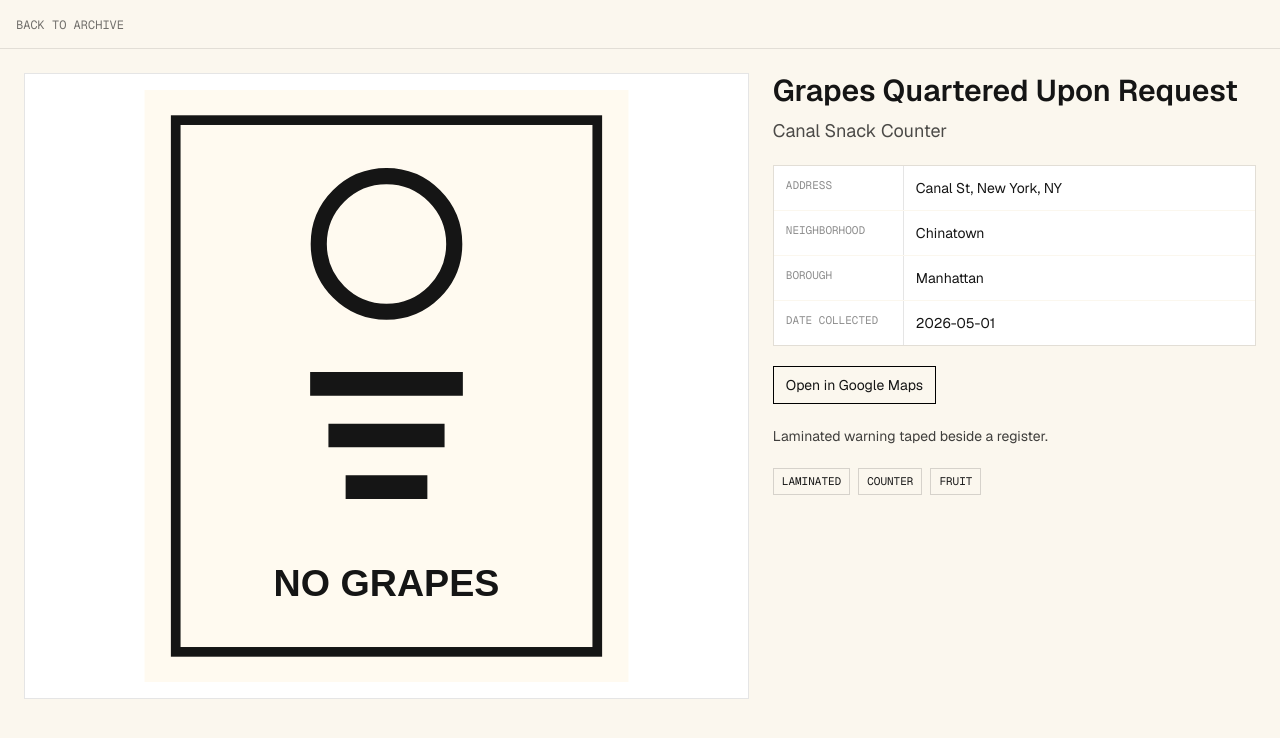
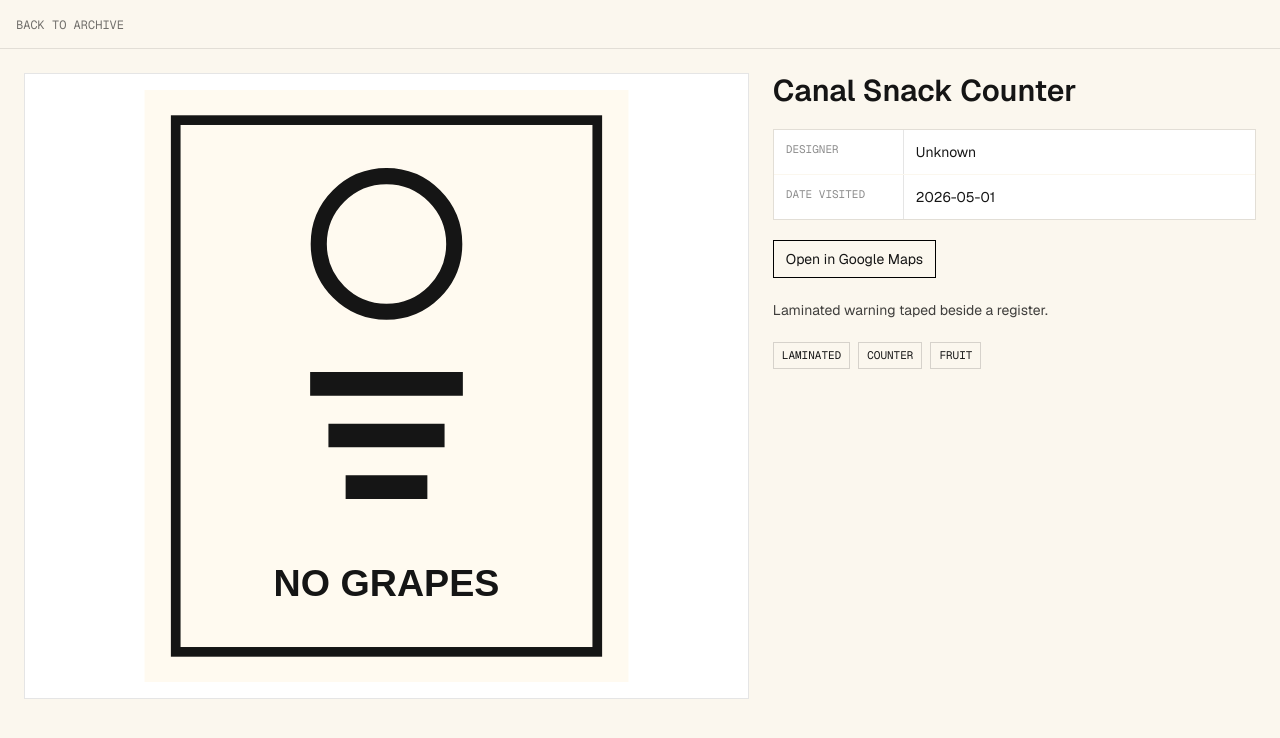
Before and after one commit to gibsonchu/swallow-this, a Next.js app: page /sign/mock-1 in a window 1280 px wide. Shown: the top 738 px of the page. Built offline with nearby package versions, Linux system fonts and the light colour scheme.

Commit message:
Update admin metadata fields and place search

```diff
--- a/app/api/signs/route.ts
+++ b/app/api/signs/route.ts
@@ -21,7 +21,7 @@
   const result = await createSign({
     image_original_url: body.image_original_url || "",
     image_processed_url: body.image_processed_url || body.image_original_url || "",
-    sign_title: body.sign_title || "Untitled sign",
+    sign_title: "",
     restaurant_name: body.restaurant_name || "",
     place_id: body.place_id || "",
     formatted_address: body.formatted_address || "",
@@ -30,9 +30,11 @@
     google_maps_url: body.google_maps_url || "",
     borough: body.borough || "",
     neighborhood: body.neighborhood || "",
+    designer: body.designer || "",
     notes: body.notes || "",
     tags: body.tags || "",
-    date_collected: body.date_collected || "",
+    date_collected: body.date_collected || body.date_visited || "",
+    date_visited: body.date_visited || body.date_collected || "",
     published: Boolean(body.published),
   });
 
--- a/app/sign/[id]/page.tsx
+++ b/app/sign/[id]/page.tsx
@@ -15,6 +15,8 @@
   if (!sign) notFound();
 
   const imageUrl = sign.image_processed_url || sign.image_original_url;
+  const label = sign.restaurant_name || "Unknown restaurant";
+  const dateVisited = sign.date_visited || sign.date_collected;
   const tags = sign.tags
     .split(",")
     .map((tag) => tag.trim())
@@ -30,21 +32,18 @@
       <article className="grid gap-6 px-4 py-6 md:grid-cols-[minmax(0,1.2fr)_minmax(320px,0.8fr)] md:px-6">
         <div className="border border-black/10 bg-white">
           {/* eslint-disable-next-line @next/next/no-img-element */}
-          <img src={imageUrl} alt={sign.sign_title} className="max-h-[78vh] w-full object-contain p-4" />
+          <img src={imageUrl} alt={label} className="max-h-[78vh] w-full object-contain p-4" />
         </div>
 
         <section className="grid content-start gap-5">
           <div>
-            <h1 className="text-3xl font-semibold tracking-normal">{sign.sign_title}</h1>
-            <p className="mt-2 text-lg text-black/70">{sign.restaurant_name}</p>
+            <h1 className="text-3xl font-semibold tracking-normal">{label}</h1>
           </div>
 
           <dl className="grid gap-px overflow-hidden border border-black/10 text-sm">
             {[
-              ["Address", sign.formatted_address],
-              ["Neighborhood", sign.neighborhood],
-              ["Borough", sign.borough],
-              ["Date collected", sign.date_collected],
+              ["Designer", sign.designer],
+              ["Date visited", dateVisited],
             ].map(([label, value]) => (
               <div key={label} className="grid grid-cols-[130px_1fr] bg-white">
                 <dt className="border-r border-black/10 p-3 font-mono text-[11px] uppercase text-black/45">
--- a/components/AdminUploader.tsx
+++ b/components/AdminUploader.tsx
@@ -13,6 +13,7 @@
 const initialForm = {
   sign_title: "",
   restaurant_name: "",
+  designer: "",
   place_id: "",
   formatted_address: "",
   latitude: "",
@@ -23,6 +24,7 @@
   notes: "",
   tags: "",
   date_collected: new Date().toISOString().slice(0, 10),
+  date_visited: new Date().toISOString().slice(0, 10),
   published: false,
 };
 
@@ -39,6 +41,17 @@
   const setField = (field: string, value: string | boolean) => {
     setForm((current) => ({ ...current, [field]: value }));
   };
+
+  const handlePlaceSelected = useCallback((place: {
+    place_id: string;
+    restaurant_name: string;
+    formatted_address: string;
+    latitude: string;
+    longitude: string;
+    google_maps_url: string;
+  }) => {
+    setForm((current) => ({ ...current, ...place }));
+  }, []);
 
   const uploadFile = useCallback(async (nextFile: File) => {
     setBusy("Uploading");
@@ -102,6 +115,7 @@
       headers: { "Content-Type": "application/json" },
       body: JSON.stringify({
         ...form,
+        date_collected: form.date_visited,
         image_original_url: upload.originalUrl,
         image_processed_url: upload.processedUrl || upload.originalUrl,
       }),
@@ -200,39 +214,24 @@
       </section>
 
       <section className="grid content-start gap-4">
-        <div className="grid gap-3 sm:grid-cols-2">
-          <label className="grid gap-1 text-sm">
-            <span className="font-medium">Sign title/name</span>
-            <input className="border border-black/15 bg-white px-3 py-2" value={form.sign_title} onChange={(event) => setField("sign_title", event.target.value)} />
-          </label>
-          <label className="grid gap-1 text-sm">
-            <span className="font-medium">Restaurant name</span>
-            <input className="border border-black/15 bg-white px-3 py-2" value={form.restaurant_name} onChange={(event) => setField("restaurant_name", event.target.value)} />
-          </label>
-        </div>
+        <label className="grid gap-1 text-sm">
+          <span className="font-medium">Restaurant name</span>
+          <input className="border border-black/15 bg-white px-3 py-2" value={form.restaurant_name} onChange={(event) => setField("restaurant_name", event.target.value)} />
+        </label>
 
         <PlaceAutocomplete
           apiKey={googleMapsApiKey}
-          onPlaceSelected={(place) => setForm((current) => ({ ...current, ...place }))}
+          onPlaceSelected={handlePlaceSelected}
         />
 
-        <label className="grid gap-1 text-sm">
-          <span className="font-medium">Address</span>
-          <input className="border border-black/15 bg-white px-3 py-2" value={form.formatted_address} onChange={(event) => setField("formatted_address", event.target.value)} />
-        </label>
-
-        <div className="grid gap-3 sm:grid-cols-3">
+        <div className="grid gap-3 sm:grid-cols-2">
           <label className="grid gap-1 text-sm">
-            <span className="font-medium">Borough</span>
-            <input className="border border-black/15 bg-white px-3 py-2" value={form.borough} onChange={(event) => setField("borough", event.target.value)} />
+            <span className="font-medium">Designer</span>
+            <input className="border border-black/15 bg-white px-3 py-2" value={form.designer} onChange={(event) => setField("designer", event.target.value)} />
           </label>
           <label className="grid gap-1 text-sm">
-            <span className="font-medium">Neighborhood</span>
-            <input className="border border-black/15 bg-white px-3 py-2" value={form.neighborhood} onChange={(event) => setField("neighborhood", event.target.value)} />
-          </label>
-          <label className="grid gap-1 text-sm">
-            <span className="font-medium">Date collected</span>
-            <input className="border border-black/15 bg-white px-3 py-2" type="date" value={form.date_collected} onChange={(event) => setField("date_collected", event.target.value)} />
+            <span className="font-medium">Date visited</span>
+            <input className="border border-black/15 bg-white px-3 py-2" type="date" value={form.date_visited} onChange={(event) => setField("date_visited", event.target.value)} />
           </label>
         </div>
 
--- a/components/PlaceAutocomplete.tsx
+++ b/components/PlaceAutocomplete.tsx
@@ -66,7 +66,8 @@
           new window.google.maps.LatLng(40.9176, -73.7004),
         ),
         strictBounds: false,
-        types: ["restaurant", "cafe", "bakery", "meal_takeaway"],
+        componentRestrictions: { country: "us" },
+        types: ["establishment"],
       });
 
       autocomplete.addListener("place_changed", () => {
@@ -88,7 +89,7 @@
                 )}&query_place_id=${place.place_id}`
               : ""),
         });
-        setStatus("Place selected");
+        setStatus(place.name ? `Selected: ${place.name}` : "Place selected");
       });
     };
 
@@ -100,8 +101,9 @@
 
     const script = document.createElement("script");
     script.dataset.googlePlaces = "true";
-    script.src = `https://maps.googleapis.com/maps/api/js?key=${apiKey}&libraries=places`;
+    script.src = `https://maps.googleapis.com/maps/api/js?key=${apiKey}&libraries=places&loading=async`;
     script.async = true;
+    script.onerror = () => setStatus("Google Places failed to load");
     script.onload = attach;
     document.head.appendChild(script);
   }, [apiKey, onPlaceSelected]);
@@ -112,7 +114,7 @@
       <input
         ref={inputRef}
         className="border border-black/15 bg-white px-3 py-2 outline-none focus:border-black"
-        placeholder="Start typing a NYC restaurant"
+        placeholder="Search NYC restaurants"
         type="search"
       />
       <span className="font-mono text-[11px] uppercase text-black/45">{status}</span>
--- a/components/SignCard.tsx
+++ b/components/SignCard.tsx
@@ -3,6 +3,8 @@
 
 export function SignCard({ sign }: { sign: SignRecord }) {
   const imageUrl = sign.image_processed_url || sign.image_original_url;
+  const label = sign.restaurant_name || "Unknown restaurant";
+  const dateVisited = sign.date_visited || sign.date_collected;
 
   return (
     <Link
@@ -12,14 +14,14 @@
       {/* eslint-disable-next-line @next/next/no-img-element */}
       <img
         src={imageUrl}
-        alt={sign.sign_title}
+        alt={label}
         className="aspect-[4/5] w-full object-contain p-2 transition duration-150 group-hover:scale-[1.02]"
       />
       <div className="absolute inset-x-0 bottom-0 translate-y-1 bg-[#fbf7ee]/95 p-2 text-[11px] leading-tight opacity-0 transition group-hover:translate-y-0 group-hover:opacity-100 group-focus:translate-y-0 group-focus:opacity-100 sm:text-xs">
-        <p className="font-medium text-black">{sign.sign_title}</p>
-        <p className="mt-1 text-black/70">{sign.restaurant_name}</p>
+        <p className="font-medium text-black">{label}</p>
+        {sign.designer && <p className="mt-1 text-black/70">Designer: {sign.designer}</p>}
         <p className="font-mono text-[10px] uppercase tracking-normal text-black/55">
-          {sign.neighborhood}, {sign.borough}
+          {dateVisited || "Date unknown"}
         </p>
       </div>
     </Link>
--- a/lib/googleSheets.ts
+++ b/lib/googleSheets.ts
@@ -125,7 +125,7 @@
 
   try {
     const response = await sheetsFetch(
-      `${process.env.GOOGLE_SHEET_ID}/values/${encodeURIComponent("Signs!A2:R")}`,
+      `${process.env.GOOGLE_SHEET_ID}/values/${encodeURIComponent("Signs!A2:T")}`,
     );
     if (!response) return fallback;
 
@@ -159,7 +159,7 @@
   }
 
   await sheetsFetch(
-    `${process.env.GOOGLE_SHEET_ID}/values/${encodeURIComponent("Signs!A:R")}:append?valueInputOption=USER_ENTERED`,
+    `${process.env.GOOGLE_SHEET_ID}/values/${encodeURIComponent("Signs!A:T")}:append?valueInputOption=USER_ENTERED`,
     {
       method: "POST",
       body: JSON.stringify({
--- a/lib/mockSigns.ts
+++ b/lib/mockSigns.ts
@@ -24,9 +24,11 @@
     google_maps_url: "https://www.google.com/maps/search/?api=1&query=Canal%20St%20New%20York",
     borough: "Manhattan",
     neighborhood: "Chinatown",
+    designer: "Unknown",
     notes: "Laminated warning taped beside a register.",
     tags: "laminated,counter,fruit",
     date_collected: "2026-05-01",
+    date_visited: "2026-05-01",
     created_at: "2026-05-01T12:00:00.000Z",
     updated_at: "2026-05-01T12:00:00.000Z",
     published: true,
@@ -44,9 +46,11 @@
     google_maps_url: "https://www.google.com/maps/search/?api=1&query=Flushing%20Queens",
     borough: "Queens",
     neighborhood: "Flushing",
+    designer: "Handwritten",
     notes: "A small handwritten sign near the condiment station.",
     tags: "handwritten,dumplings",
     date_collected: "2026-04-22",
+    date_visited: "2026-04-22",
     created_at: "2026-04-22T12:00:00.000Z",
     updated_at: "2026-04-22T12:00:00.000Z",
     published: true,
@@ -64,9 +68,11 @@
     google_maps_url: "https://www.google.com/maps/search/?api=1&query=Coney%20Island%20Brooklyn",
     borough: "Brooklyn",
     neighborhood: "Coney Island",
+    designer: "Unknown",
     notes: "Food safety sign sun-faded into near-abstraction.",
     tags: "cart,hot-dog,weathered",
     date_collected: "2026-03-12",
+    date_visited: "2026-03-12",
     created_at: "2026-03-12T12:00:00.000Z",
     updated_at: "2026-03-12T12:00:00.000Z",
     published: true,
@@ -84,9 +90,11 @@
     google_maps_url: "https://www.google.com/maps/search/?api=1&query=Bushwick%20Brooklyn",
     borough: "Brooklyn",
     neighborhood: "Bushwick",
+    designer: "Unknown",
     notes: "A generic warning made specific by placement beside candy.",
     tags: "deli,candy,generic",
     date_collected: "2026-02-08",
+    date_visited: "2026-02-08",
     created_at: "2026-02-08T12:00:00.000Z",
     updated_at: "2026-02-08T12:00:00.000Z",
     published: true,
--- a/types/sign.ts
+++ b/types/sign.ts
@@ -11,9 +11,11 @@
   google_maps_url: string;
   borough: string;
   neighborhood: string;
+  designer: string;
   notes: string;
   tags: string;
   date_collected: string;
+  date_visited: string;
   created_at: string;
   updated_at: string;
   published: boolean;
@@ -42,4 +44,6 @@
   "created_at",
   "updated_at",
   "published",
+  "designer",
+  "date_visited",
 ] as const;
```
Also changed, not shown: 1 other file (tests, documents, lock files or other folders).
